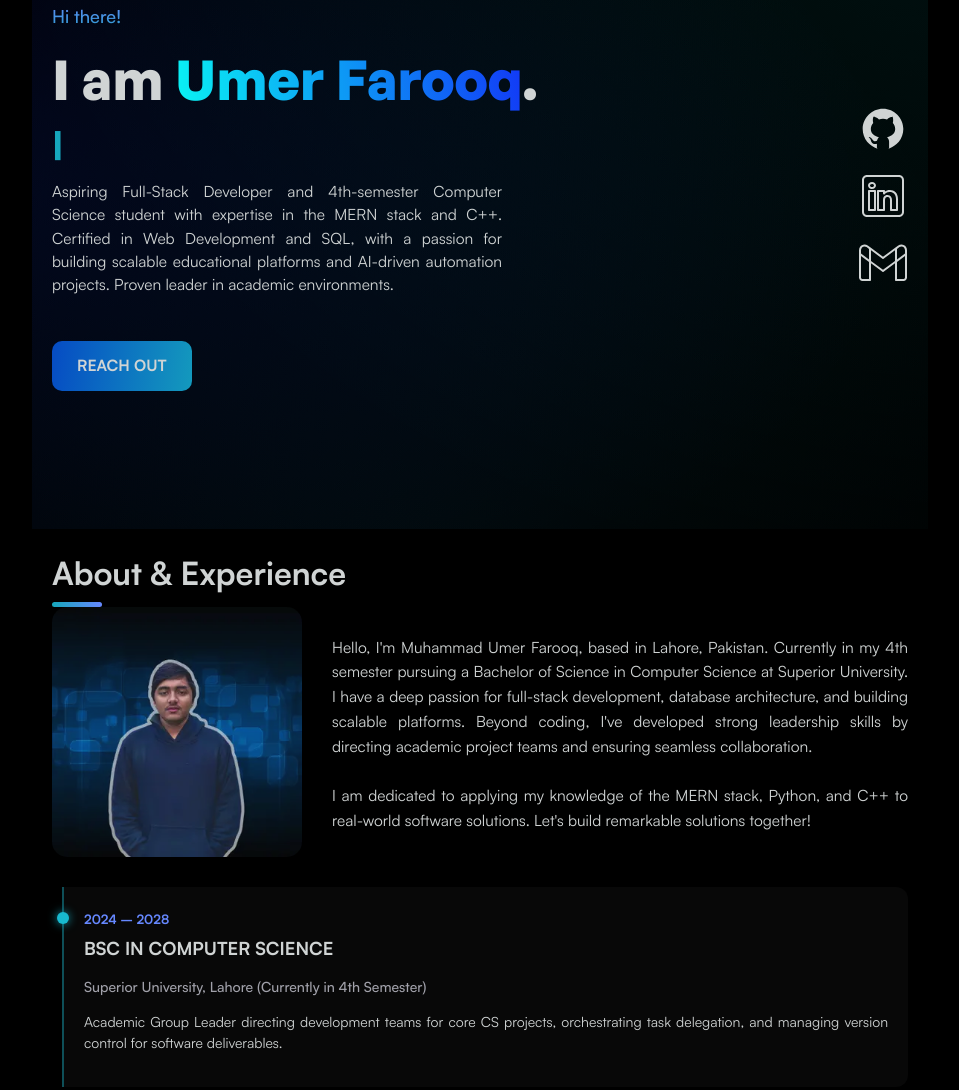
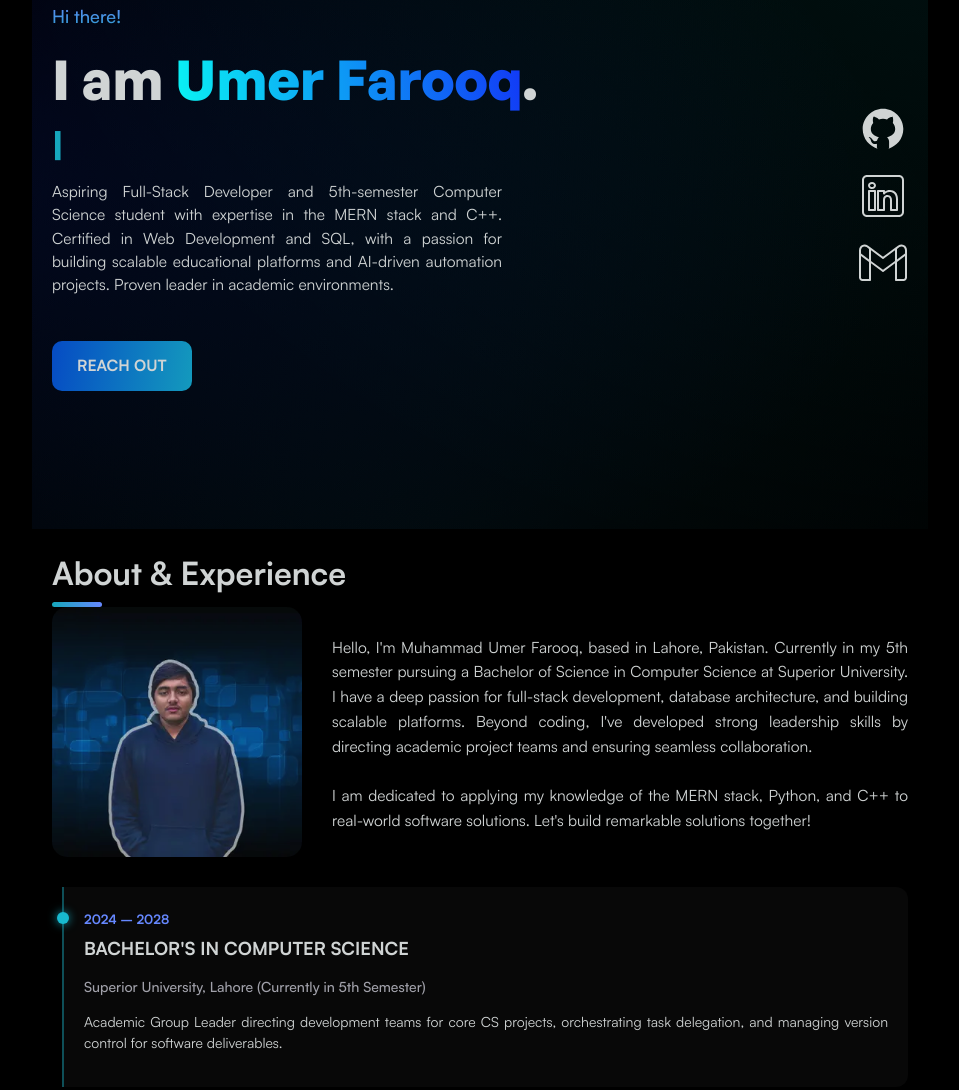
Before and after one commit to umersmx/My-Portfolio, a plain HTML site: page index.html in a window 1280 px wide. Shown: the part 261-1351 px from the top of the page, without its empty margins (160-1119 px from the left). Drawn offline with Linux system fonts and the light colour scheme.

Commit message:
Update semester information from 4th to 5th

```diff
--- a/index.html
+++ b/index.html
@@ -142,7 +142,7 @@
       </p>
 
       <p class="hero-bio reveal">
-        Aspiring Full-Stack Developer and 4th-semester Computer Science student with expertise in the MERN stack and C++. Certified in Web Development and SQL, with a passion for building scalable educational platforms and AI-driven automation projects. Proven leader in academic environments.
+        Aspiring Full-Stack Developer and 5th-semester Computer Science student with expertise in the MERN stack and C++. Certified in Web Development and SQL, with a passion for building scalable educational platforms and AI-driven automation projects. Proven leader in academic environments.
       </p>
 
       <div class="cta-box reveal">
@@ -214,7 +214,7 @@
 
       <div class="reveal about-text-container">
         <p class="about-text">
-          Hello, I'm Muhammad Umer Farooq, based in Lahore, Pakistan. Currently in my 4th semester pursuing a Bachelor of Science in Computer Science at Superior University.
+          Hello, I'm Muhammad Umer Farooq, based in Lahore, Pakistan. Currently in my 5th semester pursuing a Bachelor of Science in Computer Science at Superior University.
           I have a deep passion for full-stack development, database architecture, and building scalable platforms.
           Beyond coding, I've developed strong leadership skills by directing academic project teams and ensuring seamless collaboration.
           <br />
@@ -227,8 +227,8 @@
     <div class="timeline-container reveal">
       <div class="timeline-item">
         <span class="timeline-date">2024 &ndash; 2028</span>
-        <h3 class="timeline-title">BSc in Computer Science</h3>
-        <p class="timeline-subtitle">Superior University, Lahore (Currently in 4th Semester)</p>
+        <h3 class="timeline-title">Bachelor's in Computer Science</h3>
+        <p class="timeline-subtitle">Superior University, Lahore (Currently in 5th Semester)</p>
         <p class="timeline-desc">Academic Group Leader directing development teams for core CS projects, orchestrating task delegation, and managing version control for software deliverables.</p>
       </div>
 
```
